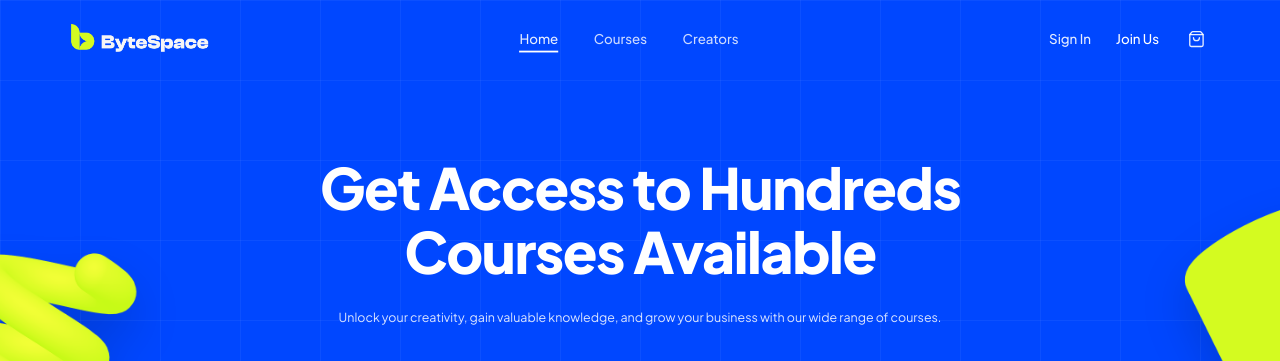
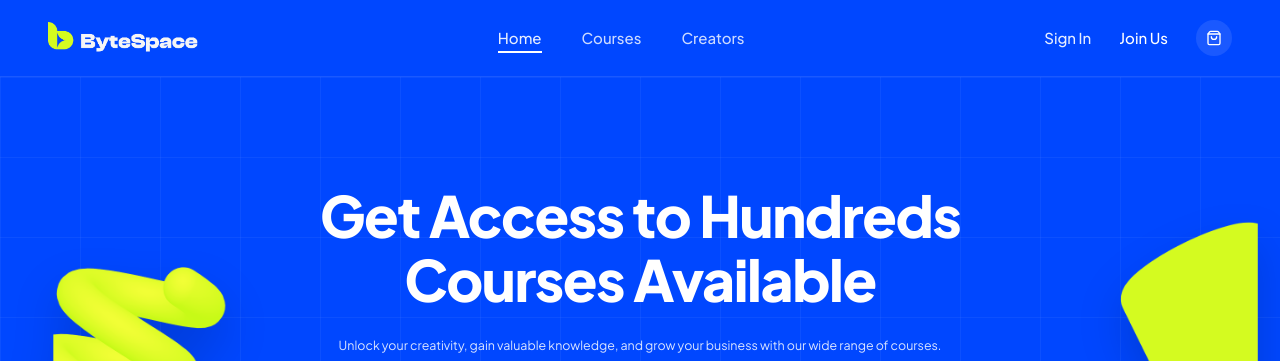
Before and after one commit to MIRNOMAN/ByteSpace-New-Check-website, a Next.js app: page / in a window 1280 px wide. Shown: the top 361 px of the page. Built offline with nearby package versions, Linux system fonts and the light colour scheme.

Commit message:
404 page section done

```diff
--- a/src/app/layout.tsx
+++ b/src/app/layout.tsx
@@ -2,6 +2,8 @@ import type { Metadata } from "next";
 import { Plus_Jakarta_Sans } from "next/font/google";
 import "./globals.css";
 import { StoreProvider } from "@/store/provider";
+import { Navbar } from "@/components/layout/navbar";
+import { Footer } from "@/components/layout/footer";
 import { Toaster } from "@/components/ui/sonner";
 
 const plusJakartaSans = Plus_Jakarta_Sans({
@@ -14,6 +16,11 @@ export const metadata: Metadata = {
   title: "ByteSpace • Get Access to Hundreds Courses Available",
   description:
     "Unlock your creativity, gain valuable knowledge, and grow your business with our wide range of courses.",
+  icons: {
+    icon: "/icon.svg",
+    shortcut: "/icon.svg",
+    apple: "/icon.svg",
+  },
 };
 
 export default function RootLayout({
@@ -25,7 +32,9 @@ export default function RootLayout({
     <html lang="en" className={`${plusJakartaSans.variable} h-full antialiased`}>
       <body className="min-h-full flex flex-col bg-[#0047FF] text-foreground font-sans overflow-x-hidden">
         <StoreProvider>
-          {children}
+          <Navbar />
+          <div className="flex-1">{children}</div>
+          <Footer />
           <Toaster richColors position="bottom-right" />
         </StoreProvider>
       </body>
--- a/src/app/not-found.tsx
+++ b/src/app/not-found.tsx
@@ -1,44 +1,95 @@
+"use client";
+
+import React from "react";
 import Link from "next/link";
-import { Compass, Home, ArrowLeft } from "lucide-react";
+import Image from "next/image";
+import { ShoppingBag } from "lucide-react";
 
 export default function NotFound() {
   return (
-    <div className="min-h-[75vh] flex items-center justify-center p-6">
-      <div className="max-w-md w-full text-center space-y-6 bg-card border rounded-2xl p-8 shadow-lg">
-        <div className="relative mx-auto w-20 h-20">
-          <div className="absolute inset-0 bg-primary/10 rounded-full blur-xl animate-pulse" />
-          <div className="relative w-full h-full rounded-2xl bg-muted border flex items-center justify-center text-primary">
-            <Compass className="w-10 h-10 animate-spin [animation-duration:8s]" />
-          </div>
-        </div>
+    <div className="relative w-full min-h-screen bg-[#0047FF] flex flex-col justify-between overflow-hidden selection:bg-[#CBFC01]">
 
-        <div className="space-y-2">
-          <span className="text-xs font-semibold tracking-wider uppercase text-primary">
-            404 Error
-          </span>
-          <h1 className="text-3xl font-extrabold tracking-tight">Page Not Found</h1>
-          <p className="text-sm text-muted-foreground">
-            The page you are looking for might have been removed, had its name changed, or is temporarily unavailable.
-          </p>
-        </div>
+      {/* Fine Grid Line Overlay */}
+      <div
+        className="absolute inset-0 pointer-events-none opacity-30"
+        style={{
+          backgroundImage: `
+            linear-gradient(to right, rgba(255, 255, 255, 0.2) 1px, transparent 1px),
+            linear-gradient(to bottom, rgba(255, 255, 255, 0.2) 1px, transparent 1px)
+          `,
+          backgroundSize: '64px 64px'
+        }}
+      />
 
-        <div className="flex flex-col sm:flex-row items-center justify-center gap-3 pt-2">
-          <Link
-            href="/"
-            className="inline-flex items-center justify-center gap-2 rounded-lg bg-primary text-primary-foreground px-4 py-2 text-sm font-medium hover:bg-primary/90 transition-colors w-full sm:w-auto"
-          >
-            <Home className="w-4 h-4" />
-            Return Home
+      {/* Header / Navbar */}
+      <header className="relative z-20 w-full max-w-7xl mx-auto px-6 sm:px-12 py-6 sm:py-8 flex items-center justify-between">
+        {/* Brand Logo */}
+        <Link href="/" className="inline-block">
+          <Image
+            src="/images/banner/logo.png"
+            alt="ByteSpace"
+            width={150}
+            height={36}
+            className="h-8 sm:h-9 w-auto object-contain brightness-0 invert"
+          />
+        </Link>
+
+        {/* Center Menu Links */}
+        <nav className="hidden md:flex items-center gap-8 text-sm font-normal text-white/90">
+          <Link href="/" className="hover:text-white transition-colors">
+            Home
           </Link>
-          <Link
-            href="/"
-            className="inline-flex items-center justify-center gap-2 rounded-lg border border-border bg-background px-4 py-2 text-sm font-medium hover:bg-muted transition-colors w-full sm:w-auto"
-          >
-            <ArrowLeft className="w-4 h-4" />
-            Go Back
+          <Link href="#" className="hover:text-white transition-colors">
+            Courses
+          </Link>
+          <Link href="#" className="hover:text-white transition-colors">
+            Creators
+          </Link>
+        </nav>
+
+        {/* Right Action Menu */}
+        <div className="flex items-center gap-6 text-sm font-normal text-white/90">
+          <Link href="#" className="hover:text-white transition-colors">
+            Sign In
+          </Link>
+          <Link href="#" className="hover:text-white transition-colors">
+            Join Us
+          </Link>
+          <Link href="#" className="hover:opacity-80 transition-opacity">
+            <ShoppingBag className="w-5 h-5 text-white" />
           </Link>
         </div>
-      </div>
+      </header>
+
+      {/* Main 404 Hero Content */}
+      <main className="relative z-20 max-w-5xl mx-auto px-6 flex-1 flex flex-col items-center justify-center text-center my-auto py-12">
+
+        {/* Massive 404 Number with Lime Vertical Gradient */}
+        <h1 className="240px] md:text-[300px] lg:text-[400px] font-extrabold tracking-tight leading-none text-center select-none bg-gradient-to-b from-[#D2FF00] via-[#C5F500]/80 to-[#7CB300]/15 bg-clip-text text-transparent">
+          404
+        </h1>
+
+        {/* Heading */}
+        <h2 className="text-3xl  md:text-5xl lg:text-[60px] font-extrabold text-white tracking-tight leading-[1.15] max-w-3xl mx-auto -mt-12 sm:-mt-20 md:-mt-24 mb-5">
+          The page you are looking for doesn’t exist
+        </h2>
+
+        {/* Subtitle */}
+        <p className="text-white/80 text-base font-normal max-w-xl mx-auto mb-9 leading-relaxed">
+          Try to use a correct url or go back to homepage to start again
+        </p>
+
+        {/* Back to Home Button */}
+        <Link
+          href="/"
+          className="bg-[#D2FF00] hover:bg-[#c2ef00] text-black font-semibold text-sm sm:text-base px-8 py-3.5 rounded-full shadow-lg transition-all duration-200 transform hover:scale-105 active:scale-95 cursor-pointer inline-flex items-center justify-center"
+        >
+          Back to Home
+        </Link>
+      </main>
+
+      {/* Empty Footer Spacer */}
+      <div className="py-4" />
     </div>
   );
 }
--- a/src/app/page.tsx
+++ b/src/app/page.tsx
@@ -6,7 +6,6 @@ import { ProfessionalGrowthSection } from "@/components/professional-growth-sect
 import { CreatorSection } from "@/components/creator-section";
 import { TestimonialsSection } from "@/components/testimonials-section";
 import { UnlockSection } from "@/components/unlock-section";
-import { Footer } from "@/components/layout/footer";
 
 export default function Home() {
   return (
@@ -19,7 +18,6 @@ export default function Home() {
       <CreatorSection />
       <TestimonialsSection />
       <UnlockSection />
-      <Footer />
     </main>
   );
 }
--- a/src/components/bytespace-hero.tsx
+++ b/src/components/bytespace-hero.tsx
@@ -61,82 +61,17 @@ export function ByteSpaceHero() {
         className="relative shrink-0 transition-transform duration-75 ease-out"
         style={{
           width: "1440px",
-          height: "1024px",
+          height: "960px",
           transform: `scale(${scale})`,
           transformOrigin: "top center",
-          marginBottom: scale < 1 ? `-${1024 * (1 - scale)}px` : "0px",
+          marginBottom: scale < 1 ? `-${960 * (1 - scale)}px` : "0px",
         }}
       >
 
-        {/* TOP NAVBAR*/}
+        {/* HEADINGS & SEARCH BAR */}
 
-        <header className="absolute top-0 left-0 w-full h-[88px] px-20 flex items-center justify-between z-40">
-          {/* Header_Logo.png (w: 155px, h: 34px) */}
-          <Link href="/" className="flex items-center group transition-transform hover:scale-105">
-            <div className="relative w-[155px] h-[34px]">
-              <Image
-                src="/images/banner/header-logo.png"
-                alt="ByteSpace Logo"
-                width={513}
-                height={111}
-                className="w-full h-full object-contain"
-                priority
-              />
-            </div>
-          </Link>
-
-          {/* Center Links */}
-          <nav className="flex items-center gap-10 text-[15px] font-medium text-white/90">
-            <Link
-              href="/"
-              className="hover:text-white transition-colors py-1 relative after:absolute after:bottom-0 after:left-0 after:right-0 after:h-0.5 after:bg-white"
-            >
-              Home
-            </Link>
-            <Link
-              href="#courses"
-              className="hover:text-white text-white/80 transition-colors py-1"
-            >
-              Courses
-            </Link>
-            <Link
-              href="#creators"
-              className="hover:text-white text-white/80 transition-colors py-1"
-            >
-              Creators
-            </Link>
-          </nav>
-
-          {/* Right Actions */}
-          <div className="flex items-center gap-7 text-[15px] font-medium">
-            <button
-              onClick={() => toast.info("Sign In", { description: "Authentication modal opened." })}
-              className="text-white/90 hover:text-white transition-colors cursor-pointer"
-            >
-              Sign In
-            </button>
-            <button
-              onClick={() => toast.success("Join Us", { description: "Welcome to ByteSpace community!" })}
-              className="text-white hover:text-white transition-colors cursor-pointer"
-            >
-              Join Us
-            </button>
-            <button
-              onClick={() => toast.info("Cart", { description: "Your course cart is empty." })}
-              className="text-white/90 hover:text-white transition-colors p-1 relative cursor-pointer"
-              aria-label="Shopping Bag"
-            >
-              <ShoppingBag className="w-5 h-5 stroke-[1.8]" />
-            </button>
-          </div>
-        </header>
-
-
-        {/* HEADINGS & SEARCH BAR }
-
-
-        {/* Main Title: Exact Figma top: 175px */}
-        <div className="absolute top-[175px] left-1/2 -translate-x-1/2 w-[850px] text-center z-30 pointer-events-none">
+        {/* Main Title: top: 120px */}
+        <div className="absolute top-[120px] left-1/2 -translate-x-1/2 w-[850px] text-center z-30 pointer-events-none">
           <h1 className="text-[64px] font-extrabold text-white tracking-tight leading-[1.12]">
             Get Access to Hundreds
             <br />
@@ -144,15 +79,15 @@ export function ByteSpaceHero() {
           </h1>
         </div>
 
-        {/* Subtitle: Exact Figma top: 345px */}
-        <div className="absolute top-[345px] left-1/2 -translate-x-1/2 w-auto text-center z-30 pointer-events-none">
+        {/* Subtitle: top: 290px */}
+        <div className="absolute top-[290px] left-1/2 -translate-x-1/2 w-auto text-center z-30 pointer-events-none">
           <p className="text-white/85 text-[14px] font-normal leading-relaxed">
             Unlock your creativity, gain valuable knowledge, and grow your business with our wide range of courses.
           </p>
         </div>
 
-        {/* Search Bar: Exact Figma top: 460px */}
-        <div className="absolute top-[460px] left-1/2 -translate-x-1/2 w-[580px] z-30">
+        {/* Search Bar: top: 405px */}
+        <div className="absolute top-[405px] left-1/2 -translate-x-1/2 w-[580px] z-30">
           <form
             onSubmit={handleSearch}
             className="w-full bg-white rounded-full p-1.5 pl-6 flex items-center shadow-[0_15px_35px_rgba(0,0,0,0.22)] border border-white/20 transition-all focus-within:ring-4 focus-within:ring-white/30"
@@ -175,15 +110,14 @@ export function ByteSpaceHero() {
         </div>
 
 
-        {/* 3D FLOATING ICONS }
+        {/* 3D FLOATING ICONS */}
 
-
-        {/* 1. Top-Left: Frame (1).png (Lime Squiggle) -> X: -118, Y: 221, W: 385, H: 385 */}
+        {/* 1. Top-Left: Frame (1).png (Lime Squiggle attached to left edge) -> X: 0, Y: 150 */}
         <div
           className="absolute z-20 pointer-events-none"
           style={{
-            left: "-100px",
-            top: "221px",
+            left: "0px",
+            top: "150px",
             width: "385px",
             height: "385px",
           }}
@@ -198,12 +132,12 @@ export function ByteSpaceHero() {
           />
         </div>
 
-        {/* 2. Middle-Left: Frame.png (White Wave) -> X: 183, Y: 477, W: 175, H: 175, 180° */}
+        {/* 2. Middle-Left: Frame.png (White Wave) */}
         <div
           className="absolute z-20 pointer-events-none"
           style={{
             left: "183px",
-            top: "477px",
+            top: "410px",
             width: "175px",
             height: "175px",
             transform: "rotate(180deg)",
@@ -219,12 +153,12 @@ export function ByteSpaceHero() {
           />
         </div>
 
-        {/* 3. Bottom-Left: Mask Group.png (White Donut) -> X: 18, Y: 682, W: 342, H: 342 */}
+        {/* 3. Bottom-Left: Mask Group.png (White Donut) */}
         <div
           className="absolute z-20 pointer-events-none"
           style={{
             left: "15px",
-            top: "682px",
+            top: "615px",
             width: "342px",
             height: "342px",
           }}
@@ -239,12 +173,12 @@ export function ByteSpaceHero() {
           />
         </div>
 
-        {/* 4. Top-Right: Mask Group (1).png (Lime Cylinder) -> X: 1205, Y: 195, W: 250, H: 350 */}
+        {/* 4. Top-Right: Mask Group (1).png (Lime Cylinder attached to right edge) -> X: 1190, Y: 130 */}
         <div
           className="absolute z-20 pointer-events-none"
           style={{
-            left: "1262px",
-            top: "195px",
+            left: "1190px",
+            top: "130px",
             width: "250px",
             height: "350px",
           }}
--- a/src/components/layout/navbar.tsx
+++ b/src/components/layout/navbar.tsx
@@ -2,130 +2,70 @@
 
 import React from "react";
 import Link from "next/link";
-import { useAppSelector, useAppDispatch } from "@/store/hooks";
-import { clearAllNotifications } from "@/store/slices/ui-slice";
-import { Button } from "@/components/ui/button";
-import { Badge } from "@/components/ui/badge";
-import {
-  DropdownMenu,
-  DropdownMenuContent,
-  DropdownMenuLabel,
-  DropdownMenuSeparator,
-  DropdownMenuTrigger,
-} from "@/components/ui/dropdown-menu";
-import {
-  Layers,
-  Bell,
-  CheckCircle2,
-  AlertTriangle,
-  Info,
-} from "lucide-react";
+import Image from "next/image";
+import { ShoppingBag } from "lucide-react";
+import { toast } from "sonner";
 
 export function Navbar() {
-  const dispatch = useAppDispatch();
-  const user = useAppSelector((state) => state.auth.user);
-  const tasks = useAppSelector((state) => state.tasks.tasks);
-  const notifications = useAppSelector((state) => state.ui.notifications);
+  return (
+    <header className="sticky top-0 z-50 w-full bg-[#0047FF] border-b border-white/10 backdrop-blur-md select-none">
+      <div className="max-w-7xl mx-auto h-[76px] px-6 sm:px-12 flex items-center justify-between">
+        {/* Brand Logo */}
+        <Link href="/" className="flex items-center group transition-transform hover:scale-105">
+          <div className="relative w-[150px] h-[34px]">
+            <Image
+              src="/images/banner/header-logo.png"
+              alt="ByteSpace Logo"
+              width={513}
+              height={111}
+              className="w-full h-full object-contain"
+              priority
+            />
+          </div>
+        </Link>
 
-  const completedCount = tasks.filter((t) => t.status === "completed").length;
-
-  return (
-    <header className="sticky top-0 z-40 w-full border-b border-border/80 bg-background/80 backdrop-blur-md">
-      <div className="container mx-auto max-w-7xl flex h-16 items-center justify-between px-4 sm:px-8">
-        {/* Brand */}
-        <div className="flex items-center gap-3">
-          <Link href="/" className="flex items-center gap-2.5 font-bold text-lg tracking-tight">
-            <div className="w-9 h-9 rounded-xl bg-gradient-to-tr from-blue-600 via-indigo-600 to-violet-500 flex items-center justify-center text-white shadow-md shadow-indigo-500/20">
-              <Layers className="w-5 h-5" />
-            </div>
-            <div className="flex flex-col">
-              <span className="leading-none text-foreground font-extrabold tracking-tight">ByteSpace</span>
-              <span className="text-[10px] text-muted-foreground font-mono font-normal">Enterprise Architecture</span>
-            </div>
+        {/* Center Links */}
+        <nav className="hidden md:flex items-center gap-10 text-[15px] font-medium text-white/90">
+          <Link
+            href="/"
+            className="hover:text-white transition-colors py-1 relative after:absolute after:bottom-0 after:left-0 after:right-0 after:h-0.5 after:bg-white"
+          >
+            Home
           </Link>
-          <Badge variant="outline" className="hidden md:inline-flex text-[10px] px-2 py-0 border-emerald-500/30 text-emerald-600 dark:text-emerald-400 bg-emerald-500/10">
-            Next 16 • Redux RTK • shadcn
-          </Badge>
-        </div>
+          <Link
+            href="#courses"
+            className="hover:text-white text-white/80 transition-colors py-1"
+          >
+            Courses
+          </Link>
+          <Link
+            href="#creators"
+            className="hover:text-white text-white/80 transition-colors py-1"
+          >
+            Creators
+          </Link>
+        </nav>
 
         {/* Right Actions */}
-        <div className="flex items-center gap-3">
-          {/* Live Task Badge */}
-          <div className="hidden sm:flex items-center gap-1.5 text-xs text-muted-foreground bg-muted/60 px-3 py-1.5 rounded-full border border-border/50">
-            <span className="w-2 h-2 rounded-full bg-emerald-500 animate-pulse" />
-            <span>Tasks:</span>
-            <span className="font-semibold text-foreground">
-              {completedCount}/{tasks.length} Completed
-            </span>
-          </div>
-
-          {/* Notifications Dropdown (connected to Redux ui-slice) */}
-          <DropdownMenu>
-            <DropdownMenuTrigger className="relative inline-flex items-center justify-center h-9 w-9 rounded-lg hover:bg-muted text-foreground transition-colors cursor-pointer outline-none">
-              <Bell className="w-4 h-4" />
-              {notifications.length > 0 && (
-                <span className="absolute top-1.5 right-1.5 flex h-2 w-2">
-                  <span className="animate-ping absolute inline-flex h-full w-full rounded-full bg-blue-400 opacity-75"></span>
-                  <span className="relative inline-flex rounded-full h-2 w-2 bg-blue-600"></span>
-                </span>
-              )}
-            </DropdownMenuTrigger>
-            <DropdownMenuContent align="end" className="w-80 p-2">
-              <div className="flex items-center justify-between px-2 py-1.5">
-                <DropdownMenuLabel className="p-0 text-xs font-semibold">
-                  Notifications ({notifications.length})
-                </DropdownMenuLabel>
-                {notifications.length > 0 && (
-                  <Button
-                    variant="ghost"
-                    size="sm"
-                    className="h-6 text-[11px] text-muted-foreground hover:text-foreground px-1.5"
-                    onClick={() => dispatch(clearAllNotifications())}
-                  >
-                    Clear all
-                  </Button>
-                )}
-              </div>
-              <DropdownMenuSeparator />
-              <div className="max-h-64 overflow-y-auto space-y-1 py-1">
-                {notifications.length === 0 ? (
-                  <p className="text-xs text-muted-foreground text-center py-4">
-                    No new notifications
-                  </p>
-                ) : (
-                  notifications.map((n) => (
-                    <div
-                      key={n.id}
-                      className="p-2 text-xs rounded-lg hover:bg-muted/60 transition-colors flex items-start gap-2.5"
-                    >
-                      {n.type === "error" ? (
-                        <AlertTriangle className="w-4 h-4 text-destructive shrink-0 mt-0.5" />
-                      ) : n.type === "success" ? (
-                        <CheckCircle2 className="w-4 h-4 text-emerald-500 shrink-0 mt-0.5" />
-                      ) : (
-                        <Info className="w-4 h-4 text-blue-500 shrink-0 mt-0.5" />
-                      )}
-                      <div className="space-y-0.5 flex-1 min-w-0">
-                        {n.title && <p className="font-semibold text-foreground text-[11px]">{n.title}</p>}
-                        <p className="text-muted-foreground text-[11px] line-clamp-2">{n.message}</p>
-                      </div>
-                    </div>
-                  ))
-                )}
-              </div>
-            </DropdownMenuContent>
-          </DropdownMenu>
-
-          {/* User Profile */}
-          <div className="flex items-center gap-2 pl-2 border-l border-border/60">
-            <div className="w-8 h-8 rounded-full bg-primary/10 border border-primary/20 flex items-center justify-center text-primary font-semibold text-xs">
-              {user?.name?.slice(0, 2).toUpperCase() || "AV"}
-            </div>
-            <div className="hidden lg:flex flex-col text-left">
-              <span className="text-xs font-semibold leading-tight">{user?.name}</span>
-              <span className="text-[10px] text-muted-foreground font-mono">{user?.role}</span>
-            </div>
-          </div>
+        <div className="flex items-center gap-7 text-[15px] font-medium">
+          <button
+            onClick={() => toast.info("Sign In", { description: "Authentication modal opened." })}
+            className="text-white/90 hover:text-white transition-colors cursor-pointer"
+          >
+            Sign In
+          </button>
+          <button
+            onClick={() => toast.success("Join Us", { description: "Welcome to ByteSpace community!" })}
+            className="text-white hover:text-white transition-colors cursor-pointer"
+          >
+            Join Us
+          </button>
+          <button
+            onClick={() => toast.info("Cart", { description: "Your shopping bag is empty." })}
+            className="w-9 h-9 rounded-full bg-white/10 hover:bg-white/20 flex items-center justify-center text-white transition-colors cursor-pointer"
+          >
+            <ShoppingBag className="w-4 h-4" />
+          </button>
         </div>
       </div>
     </header>
```
Also changed, not shown: src/app/icon.svg (added).
